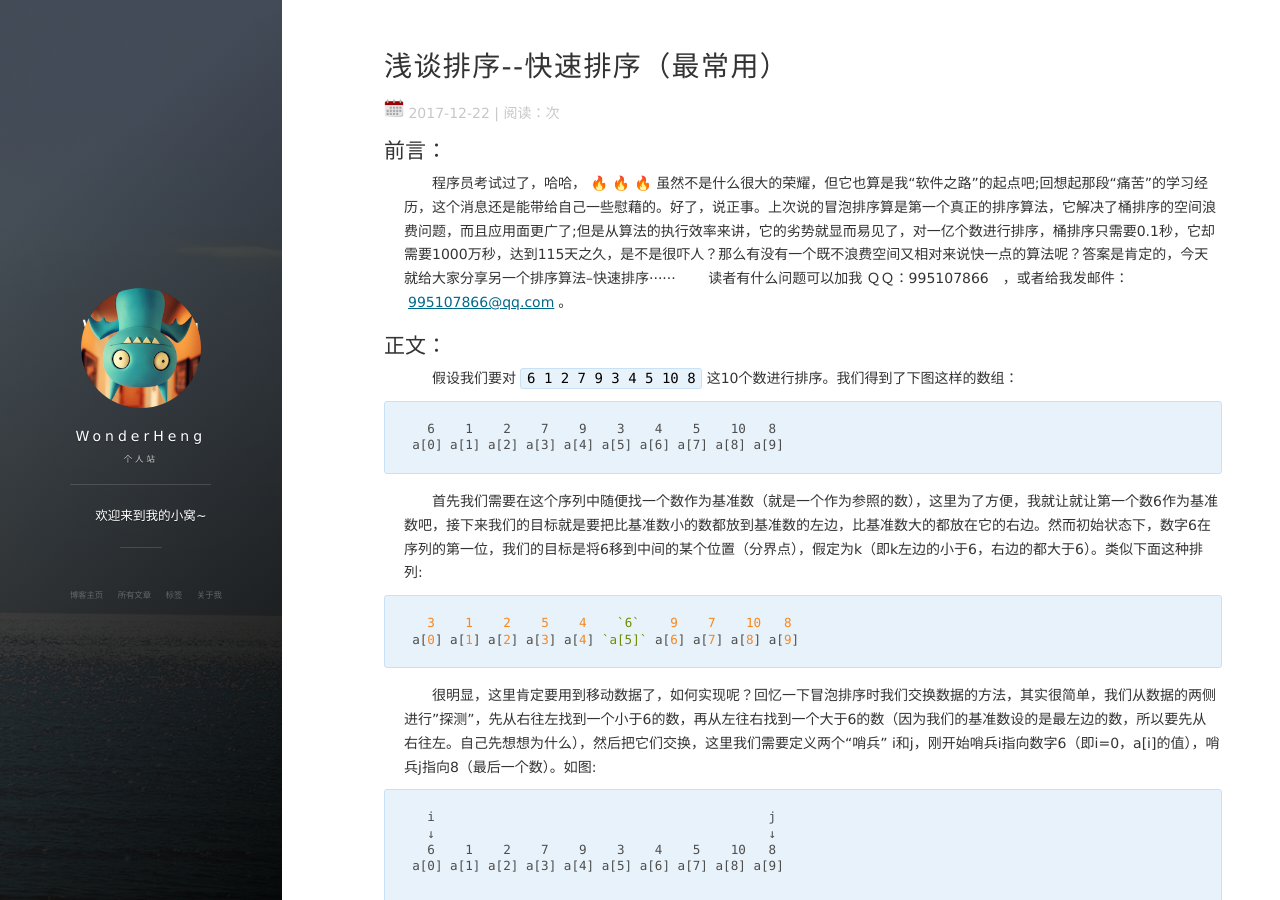
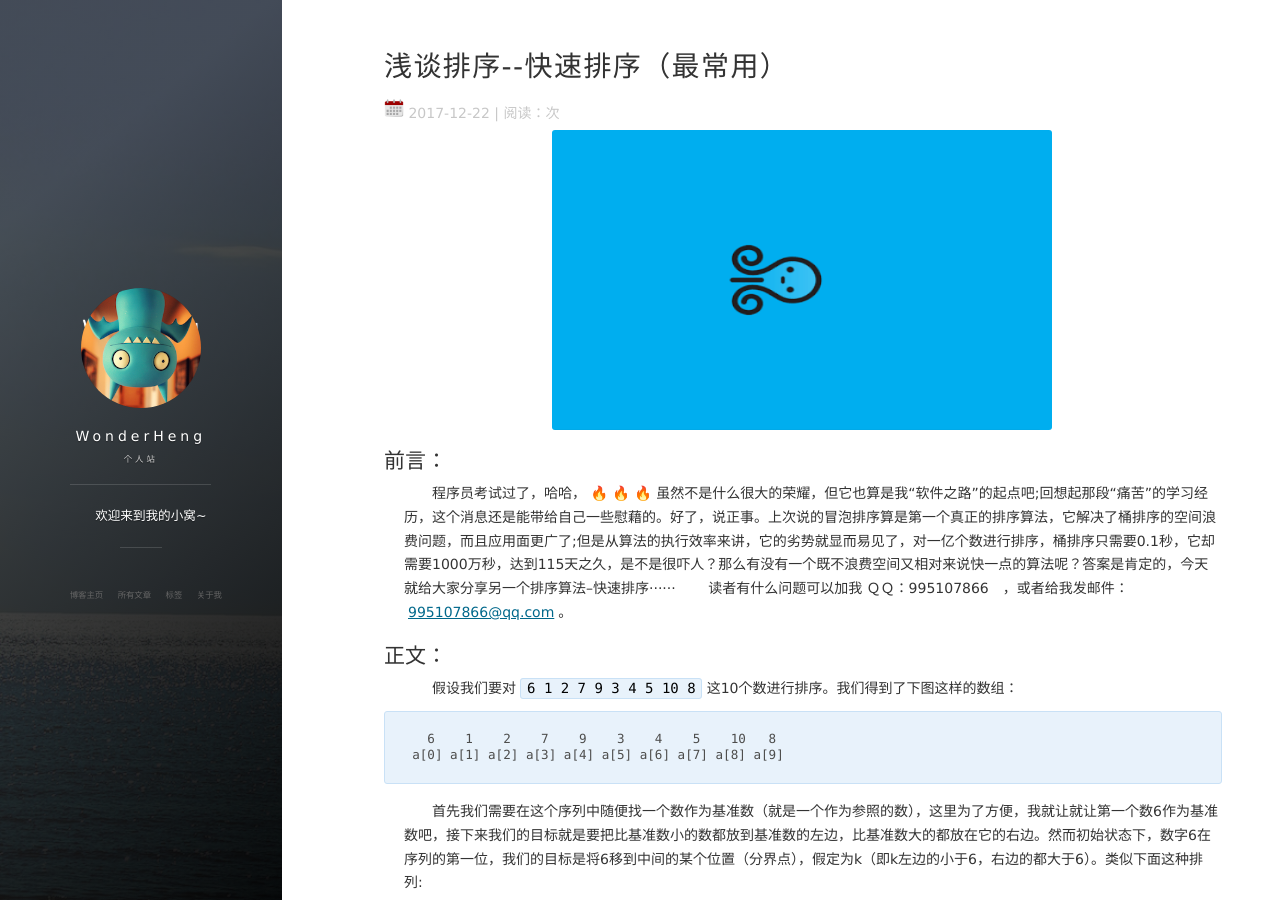
Before and after one commit to wonderheng/henghengCSDN.github.io, a Jekyll site: the page built from _posts/2017-12-22-浅谈排序-快速排序.md, in a window 1280 px wide and 900 px high. Built offline with Jekyll 4.4.1, drawn with Linux system fonts in a browser that asks for light colours; nearby versions of some CDN libraries; comment, search, counter and statistics services are not loaded.

Commit message:
浅谈排序之快速排序

```diff
--- a/_posts/2017-12-22-浅谈排序-快速排序.md
+++ b/_posts/2017-12-22-浅谈排序-快速排序.md
@@ -4,6 +4,10 @@
 date: 2017-12-22
 tag: 博客
 ---
+
+<div align="center">
+	<img src="/images/posts/quickSort/xiaozhangyu.gif" height="300" width="500">
+</div>
 
 ## 前言：
 
@@ -176,8 +180,11 @@
 
 ### 寄语
 
-　　快速排序之所以比较快，是因为相比冒泡排序，每次交换都是跳跃式的。每次排序的时候，设置一个基准点，将小于等于基准点的数全部放在基准点的左边，将大于等于基准点的数全部放在基准点的右边，这样每次交换就不会想冒泡排序一般只能在相邻的数间进行交换，交换距离就大得多了。因此，总的比较和和交换次数就少了，速度自然提升。但是最坏的情况下，快排仍然可能是相邻的两个数进行交换，所以，快排的最差时间复杂度和冒泡排序是一样的，都为 O(N²)，但快排的平均时间复杂度为 O(NlogN)。其实，快速排序是基于一种叫做“二分”的思想。以后有机会咱们再聊吧······
-
+快速排序之所以比较快，是因为相比冒泡排序，每次交换都是跳跃式的。每次排序的时候，设置一个基准点，将小于等于基准点的数全部放在基准点的左边，将大于等于基准点的数全部放在基准点的右边，这样每次交换就不会想冒泡排序一般只能在相邻的数间进行交换，交换距离就大得多了。因此，总的比较和和交换次数就少了，速度自然提升。但是最坏的情况下，快排仍然可能是相邻的两个数进行交换，所以，快排的最差时间复杂度和冒泡排序是一样的，都为 O(N²)，但快排的平均时间复杂度为 O(NlogN)。其实，快速排序是基于一种叫做“二分”的思想。以后有机会咱们再聊吧······
 <br>
 
+<div align="center">
+	<img src="/images/posts/quickSort/thanks.gif" height="300" width="500">
+</div>
+
 转载请注明原地址：[豌豆恒的博客](http://www.wonderheng.top) » [点击阅读原文](http://henghengCSDN.github.io/2017/12/浅谈排序-快速排序/)谢谢！
```
